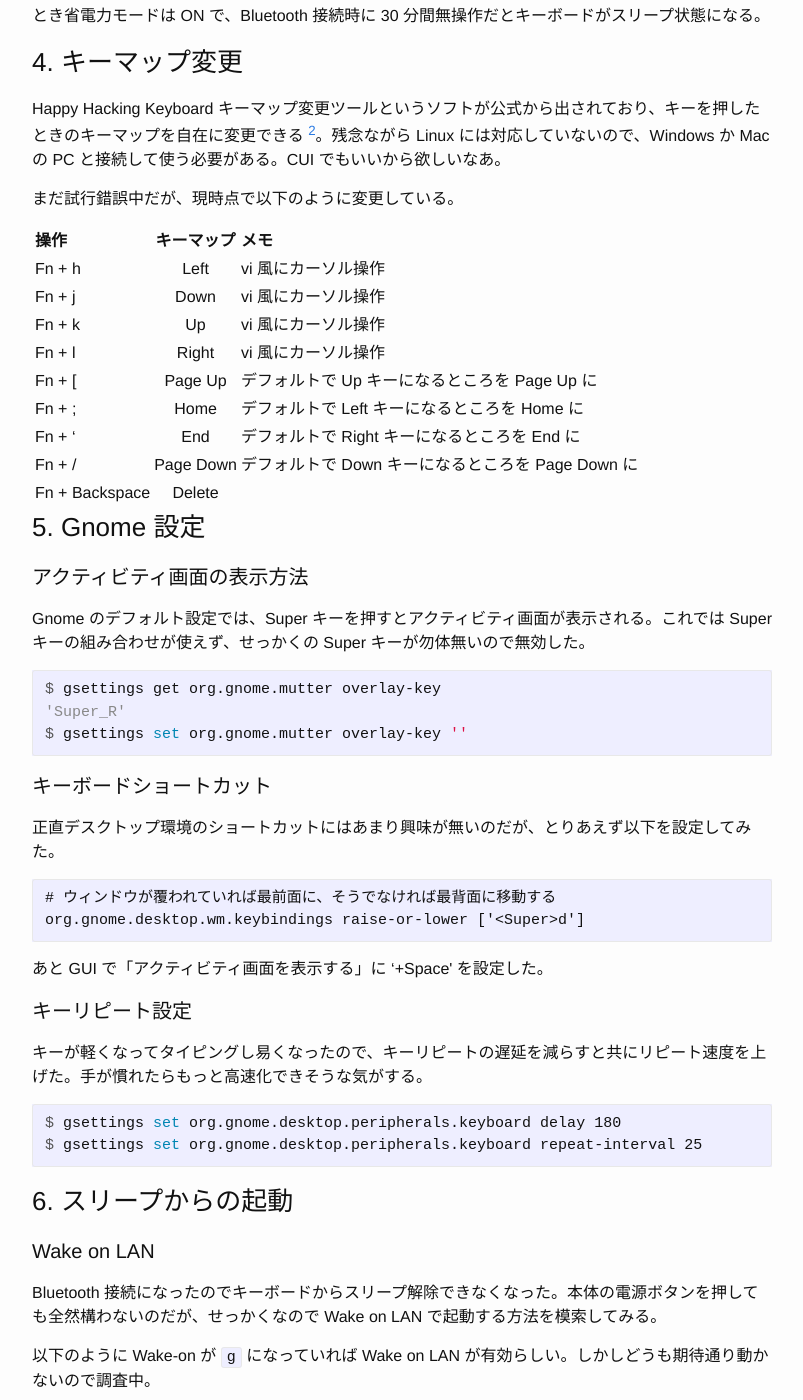
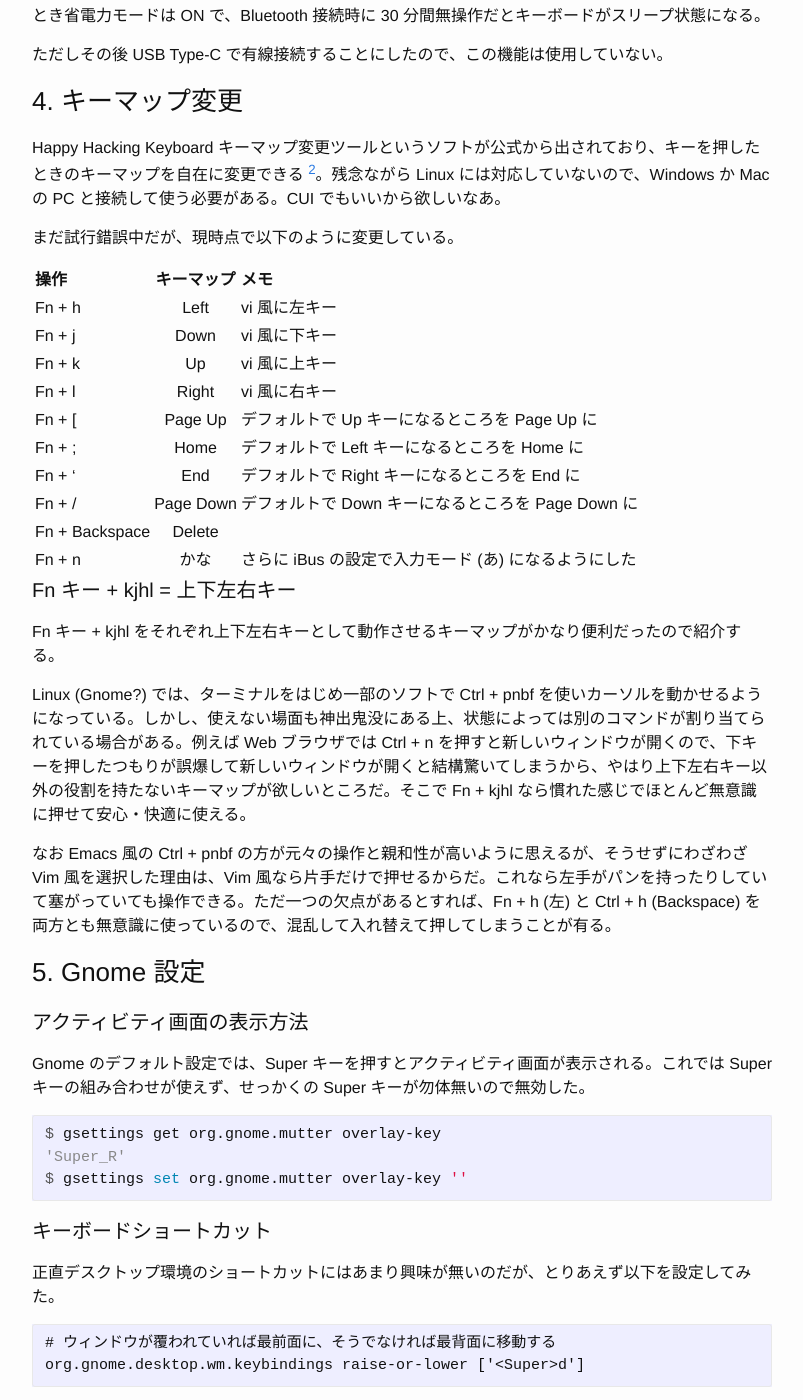
Before and after one commit to kikei/kikei.github.io, a Jekyll site: the page built from _posts/2021-03-19-hhkb.md, in a window 1280 px wide and 1400 px high, scrolled down 3037 px. Shown: the whole window, without its empty margins (238-1041 px from the left). Built offline with Jekyll 4.4.1, drawn with Linux system fonts in a browser that asks for light colours; comment, search, counter and statistics services are not loaded; some of the changed text lies outside the part shown.

Commit message:
Update the post for HHKB

````diff
--- a/_posts/2021-03-19-hhkb.md
+++ b/_posts/2021-03-19-hhkb.md
@@ -129,6 +129,8 @@
 
 Sw6 だけは他のスイッチと異なり、キーボード配列ではなく省電力設定を切り替える。SW6 が OFF のとき省電力モードは ON で、Bluetooth 接続時に 30 分間無操作だとキーボードがスリープ状態になる。
 
+ただしその後 USB Type-C で有線接続することにしたので、この機能は使用していない。
+
 ### 4. キーマップ変更
 
 Happy Hacking Keyboard キーマップ変更ツールというソフトが公式から出されており、キーを押したときのキーマップを自在に変更できる [^2]。残念ながら Linux には対応していないので、Windows か Mac の PC と接続して使う必要がある。CUI でもいいから欲しいなあ。
@@ -139,15 +141,24 @@
 
 | 操作           | キーマップ | メモ                                           |
 |:---------------|:----------:|:-----------------------------------------------|
-| Fn + h         | Left       | vi 風にカーソル操作 |
-| Fn + j         | Down       | vi 風にカーソル操作 |
-| Fn + k         | Up         | vi 風にカーソル操作 |
-| Fn + l         | Right      | vi 風にカーソル操作 |
+| Fn + h         | Left       | vi 風に左キー |
+| Fn + j         | Down       | vi 風に下キー |
+| Fn + k         | Up         | vi 風に上キー |
+| Fn + l         | Right      | vi 風に右キー |
 | Fn + [         | Page Up    | デフォルトで Up キーになるところを Page Up に |
 | Fn + ;         | Home       | デフォルトで Left キーになるところを Home に |
 | Fn + '         | End        | デフォルトで Right キーになるところを End に |
 | Fn + /         | Page Down  | デフォルトで Down キーになるところを Page Down に |
 | Fn + Backspace | Delete     |                                              |
+| Fn + n         | かな        | さらに iBus の設定で入力モード (あ) になるようにした |
+
+#### Fn キー + kjhl = 上下左右キー
+
+Fn キー + kjhl をそれぞれ上下左右キーとして動作させるキーマップがかなり便利だったので紹介する。
+
+Linux (Gnome?) では、ターミナルをはじめ一部のソフトで Ctrl + pnbf を使いカーソルを動かせるようになっている。しかし、使えない場面も神出鬼没にある上、状態によっては別のコマンドが割り当てられている場合がある。例えば Web ブラウザでは Ctrl + n を押すと新しいウィンドウが開くので、下キーを押したつもりが誤爆して新しいウィンドウが開くと結構驚いてしまうから、やはり上下左右キー以外の役割を持たないキーマップが欲しいところだ。そこで Fn + kjhl なら慣れた感じでほとんど無意識に押せて安心・快適に使える。
+
+なお Emacs 風の Ctrl + pnbf の方が元々の操作と親和性が高いように思えるが、そうせずにわざわざ Vim 風を選択した理由は、Vim 風なら片手だけで押せるからだ。これなら左手がパンを持ったりしていて塞がっていても操作できる。ただ一つの欠点があるとすれば、Fn + h (左) と Ctrl + h (Backspace) を両方とも無意識に使っているので、混乱して入れ替えて押してしまうことが有る。
 
 ### 5. Gnome 設定
 
@@ -177,11 +188,14 @@
 キーが軽くなってタイピングし易くなったので、キーリピートの遅延を減らすと共にリピート速度を上げた。手が慣れたらもっと高速化できそうな気がする。
 
 ```console
-$ gsettings set org.gnome.desktop.peripherals.keyboard delay 180
-$ gsettings set org.gnome.desktop.peripherals.keyboard repeat-interval 25
+$ gsettings set org.gnome.desktop.peripherals.keyboard delay 150
+$ gsettings set org.gnome.desktop.peripherals.keyboard repeat-interval 30
 ```
 
 ### 6. スリープからの起動
+
+その後、使っていると Bluetooth 接続は不安定だったので止めて、USB Type-C で有線接続することにした。
+有線接続の場合、スリープからの起動の設定を行う必要はない。
 
 #### Wake on LAN
 
@@ -259,6 +273,10 @@
 
 [^4]: [ゲーミングキーボード用滑り止めステッカー【正宗】](https://www.uniqstyle.co.jp/products/samurai/keyboard/)
 
+その後、正宗が足りなくなったので新しくエス・クリエイトの「Griiip!」という滑り止めシール [^5] を買ったところ、これもいい感じ。見た目が少しダサいが、滑り止め機能、クッション機能はむしろ正宗より優れている。フリーカットタイプを購入して、鋏で切り出しながら使っている。
+
+[^5]: [Griiip\!　～水に強い！はがせる滑り止めシール～ – S\-CREATE　（エス・クリエイト）](http://sss-create.com/products/griiip/)
+
 ### 9. 参考資料
 
 - [X KeyBoard extension \- ArchWiki](https://wiki.archlinux.jp/index.php/X_KeyBoard_extension)
````
